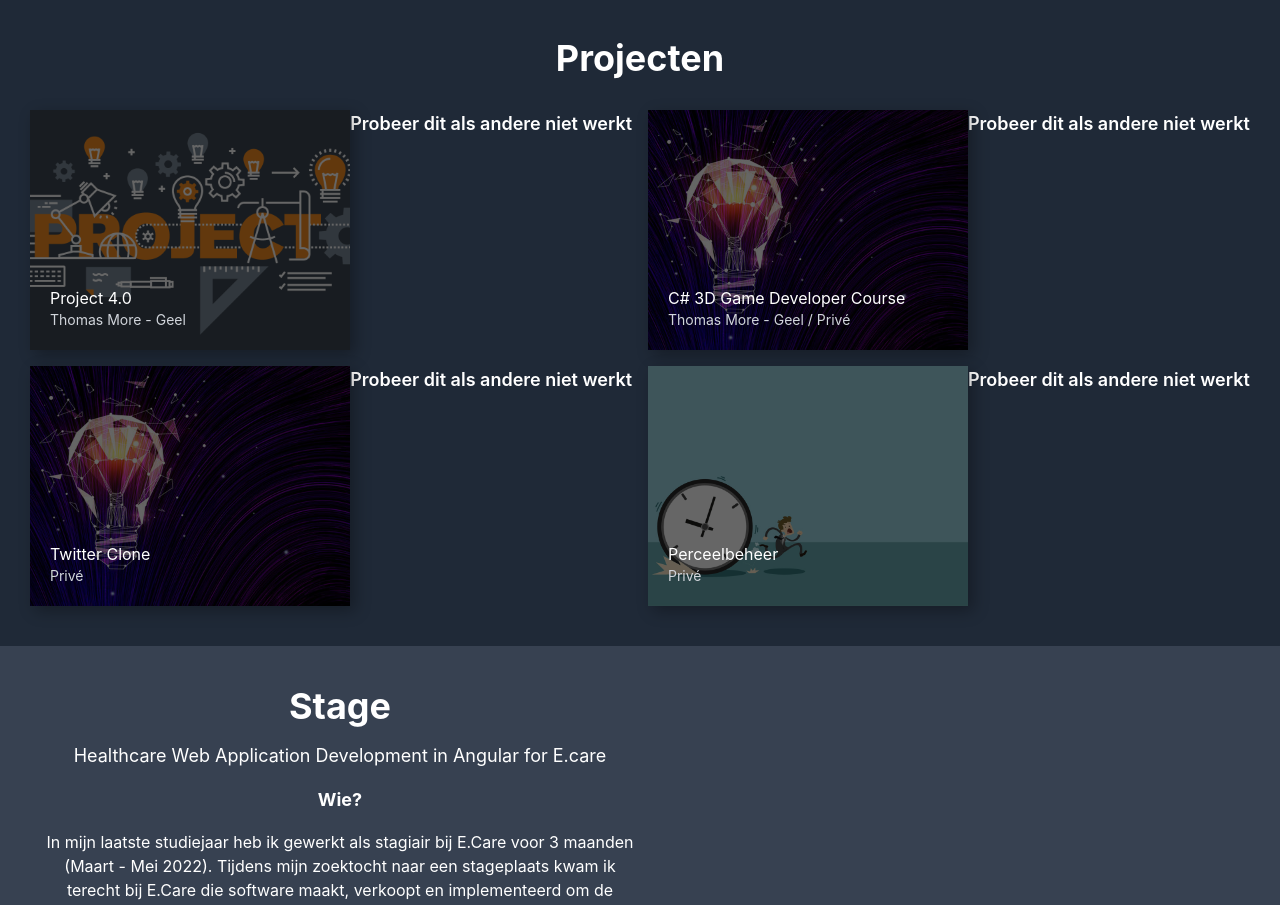
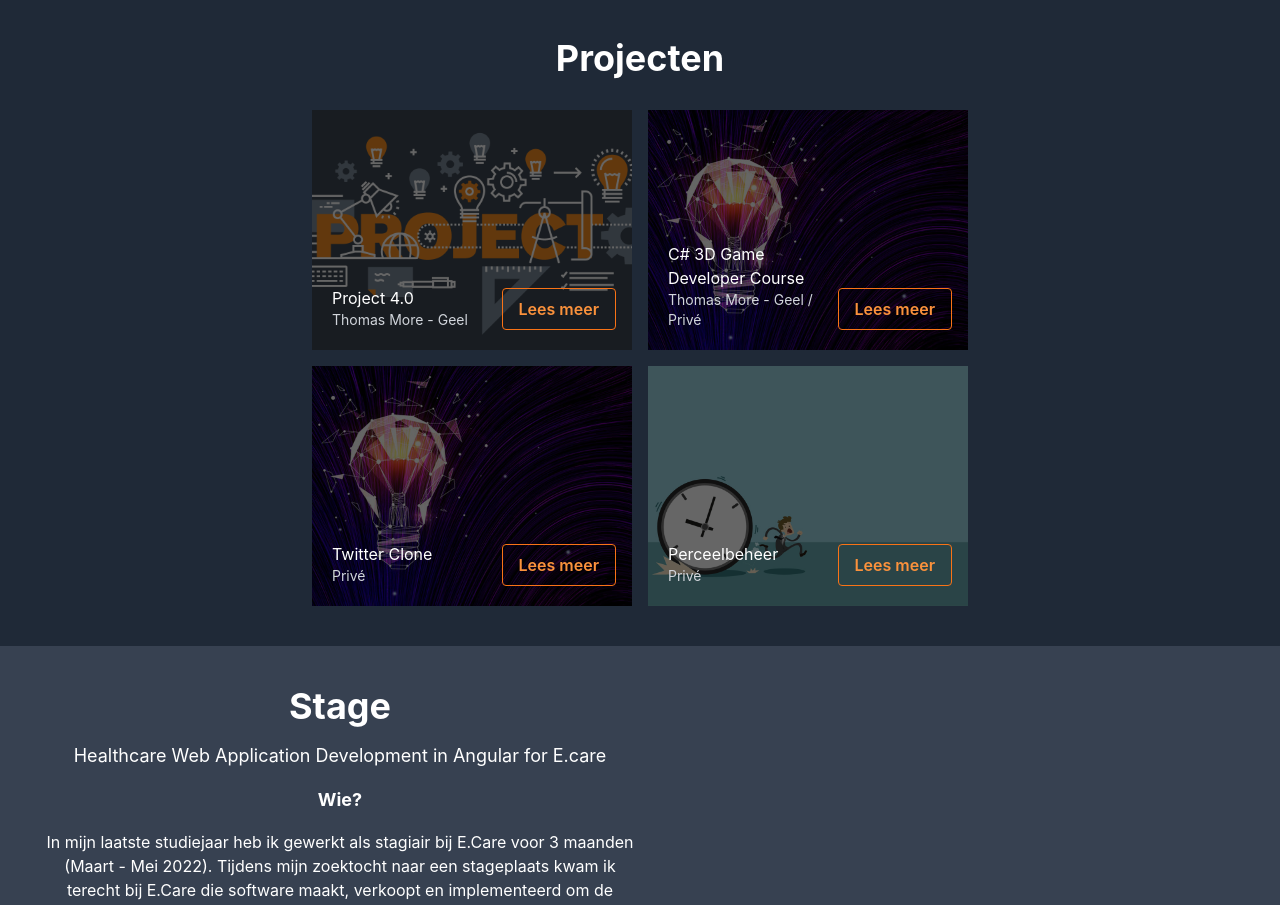
Before and after one commit to brentbroeckx/personal-portfolio, a Next.js app: page / in a window 1280 px wide. Shown: the part 3292-4197 px from the top of the page. Built offline with nearby package versions, Linux system fonts and the light colour scheme; what tw-elements would draw is missing.

Commit message:
project card layout change

```diff
--- a/components/ProjectCard.jsx
+++ b/components/ProjectCard.jsx
@@ -39,42 +39,28 @@ function ProjectCard(props) {
             id="card-container"
             className='w-80 h-60'>
             <div id="card2" className='w-80 h-60'>
-                <div className="front face">
+                <div className="">
                     <div className='absolute top-0 z-20 left-0 bottom-0 flex items-end pl-5 pb-5 w-80 h-60 text-black'>
-                        <div className='flex flex-col'>
-                            <span className='text-base text-white'>{props.project.title}</span>
-                            <span className='text-gray-300 text-sm'>{props.project.location}</span>
+                        <div className='flex justify-between w-full'>
+                            <div className='flex flex-col'>
+                                <span className='text-base text-white'>{props.project.title}</span>
+                                <span className='text-gray-300 text-sm'>{props.project.location}</span>
+                            </div>
+                            <div className='flex justify-center items-end'>
+                                <Link href={"/project/" + props.project.id} >
+                                    <button className="mr-4 bg-transparent cursor-pointer w-max hover:bg-orange-500 text-orange-400 font-semibold hover:text-white py-2 px-4 border border-orange-500 hover:border-transparent rounded">
+                                        Lees meer
+                                    </button>
+                                </Link>
+                            </div>
                         </div>
                     </div>
                     <img className='w-80 h-60 z-10 object-cover project' src={props.project.image}/>
-                </div>
-                <div className="back face z-20 bg-black text-white p-5">
-                    <div className='flex flex-col space-y-4'>
-                        <div className='flex flex-col'>
-                            <span className='text-base text-orange-400'>{props.project.title}</span>
-                            <span className='text-gray-300 text-sm'>{props.project.location}</span>
-                        </div>
-                        <div>
-                            <span className='text-base mt-3'>{truncate(props.project.what)}</span>
-                        </div>
-                        <div>
-                                <a href={"/project/" + props.project.id} className="bg-transparent cursor-pointer w-max hover:bg-orange-500 text-orange-400 font-semibold hover:text-white py-2 px-4 border border-orange-500 hover:border-transparent rounded">
-                                    Lees meer
-                                </a>
 
-                            updated
-
-                        </div>
-
-
-                    </div>
                 </div>
             </div>
         </motion.div>
 
-        <Link href={"/project/" + props.project.id} className="py-4 px-2">
-			<span className="font-semibold text-white text-lg cursor-pointer">Probeer dit als andere niet werkt</span>
-		</Link>
 
     </div>
   )
--- a/styles/globals.css
+++ b/styles/globals.css
@@ -108,32 +108,8 @@ a {
   filter: brightness(0.4);
 }
 
-#card2 {
-  /* width: 100%;
-  height: 100%; */
-  /* margin: 10%; */
-  transform-style: preserve-3d;
-  transition: all .8s linear;
-  box-shadow: 5px 5px 15px rgba(0,0,0, .3);
-}
 
-#card2:hover {
-    transform: rotateY(-180deg);
-    box-shadow: -5px 5px 15px rgba(0,0,0, .3);
-}
 
-.face {
-  position: absolute;
-  width: 100%;
-  height: 100%;
-  backface-visibility: hidden;
-}
-.back {
-  display: block;
-  transform: rotateY(180deg);
-  box-sizing: border-box;
-  opacity: .7;
-}
 
 .storytell {
   max-width: max-content;
```
